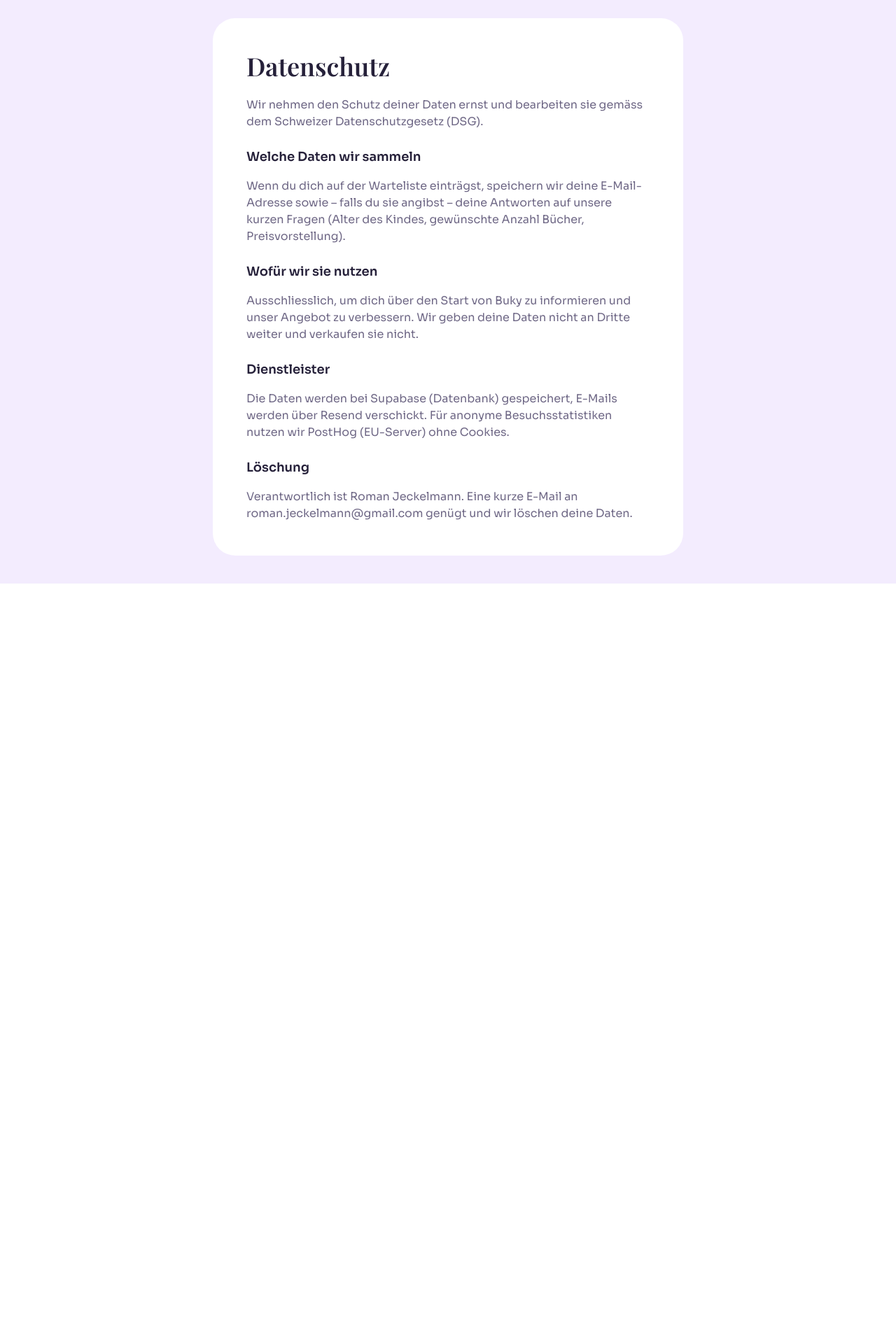
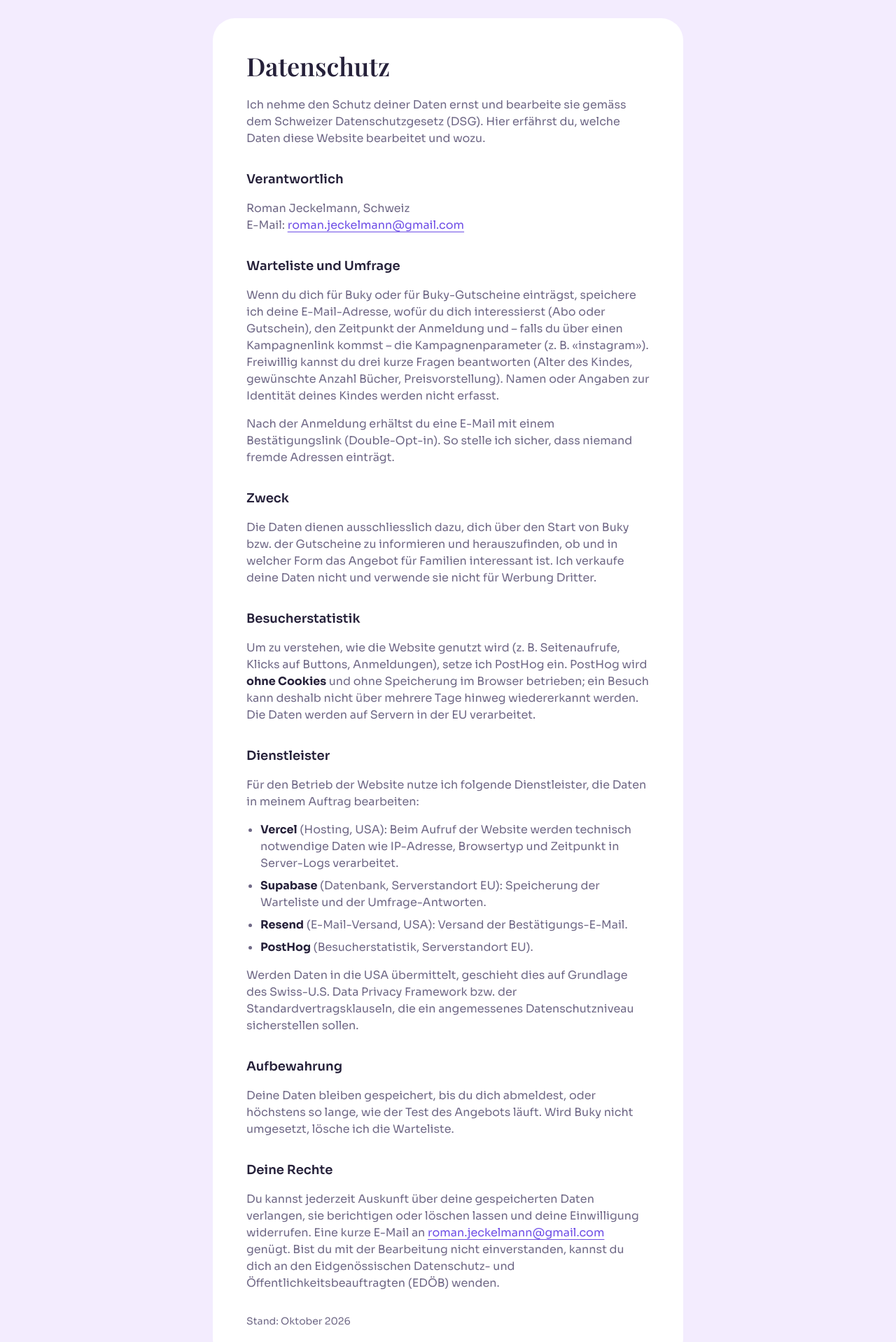
Before and after one commit to romjec/buky, a Next.js app: page /datenschutz in a window 1280 px wide. Shown: the part 100-2018 px from the top of the page at 70% size. Before the commit the page ends 934 px from the top, so only its background shows below. Built offline with nearby package versions, Linux system fonts and the light colour scheme; a web font is replaced by a local one.

Commit message:
Datenschutzerklärung vervollständigen (Hosting, Auslandtransfer, Rechte, Aufbewahrung)
Co-Authored-By: Claude Opus 5.5 <noreply@anthropic.com>
Claude-Session: https://claude.ai/code/session_01FLhEyTHZkVCBNLaz2D3vPo

```diff
--- a/src/app/datenschutz/page.tsx
+++ b/src/app/datenschutz/page.tsx
@@ -3,35 +3,100 @@ import { SimplePage } from "@/components/SimplePage";
 
 export const metadata: Metadata = { title: "Datenschutz – Buky" };
 
+function H2({ children }: { children: React.ReactNode }) {
+  return <h2 className="pt-4 text-lg font-semibold text-ink">{children}</h2>;
+}
+
 export default function DatenschutzPage() {
   return (
     <SimplePage>
       <h1 className="font-serif text-4xl font-semibold">Datenschutz</h1>
-      {/* Entwurf – vor dem Livegang juristisch prüfen lassen */}
+      {/* Entwurf – vor dem Start des Verkaufs juristisch prüfen lassen */}
       <div className="mt-6 space-y-4 text-muted">
         <p>
-          Wir nehmen den Schutz deiner Daten ernst und bearbeiten sie gemäss dem Schweizer Datenschutzgesetz (DSG).
+          Ich nehme den Schutz deiner Daten ernst und bearbeite sie gemäss dem Schweizer Datenschutzgesetz (DSG). Hier
+          erfährst du, welche Daten diese Website bearbeitet und wozu.
         </p>
-        <h2 className="pt-2 text-lg font-semibold text-ink">Welche Daten wir sammeln</h2>
+
+        <H2>Verantwortlich</H2>
         <p>
-          Wenn du dich auf der Warteliste einträgst, speichern wir deine E-Mail-Adresse sowie – falls du sie angibst –
-          deine Antworten auf unsere kurzen Fragen (Alter des Kindes, gewünschte Anzahl Bücher, Preisvorstellung).
+          Roman Jeckelmann, Schweiz
+          <br />
+          E-Mail:{" "}
+          <a href="mailto:roman.jeckelmann@gmail.com" className="text-violet underline underline-offset-4">
+            roman.jeckelmann@gmail.com
+          </a>
         </p>
-        <h2 className="pt-2 text-lg font-semibold text-ink">Wofür wir sie nutzen</h2>
+
+        <H2>Warteliste und Umfrage</H2>
         <p>
-          Ausschliesslich, um dich über den Start von Buky zu informieren und unser Angebot zu verbessern. Wir geben
-          deine Daten nicht an Dritte weiter und verkaufen sie nicht.
+          Wenn du dich für Buky oder für Buky-Gutscheine einträgst, speichere ich deine E-Mail-Adresse, wofür du dich
+          interessierst (Abo oder Gutschein), den Zeitpunkt der Anmeldung und – falls du über einen Kampagnenlink kommst
+          – die Kampagnenparameter (z. B. «instagram»). Freiwillig kannst du drei kurze Fragen beantworten (Alter des
+          Kindes, gewünschte Anzahl Bücher, Preisvorstellung). Namen oder Angaben zur Identität deines Kindes werden
+          nicht erfasst.
         </p>
-        <h2 className="pt-2 text-lg font-semibold text-ink">Dienstleister</h2>
         <p>
-          Die Daten werden bei Supabase (Datenbank) gespeichert, E-Mails werden über Resend verschickt. Für anonyme
-          Besuchsstatistiken nutzen wir PostHog (EU-Server) ohne Cookies.
+          Nach der Anmeldung erhältst du eine E-Mail mit einem Bestätigungslink (Double-Opt-in). So stelle ich sicher,
+          dass niemand fremde Adressen einträgt.
         </p>
-        <h2 className="pt-2 text-lg font-semibold text-ink">Löschung</h2>
+
+        <H2>Zweck</H2>
         <p>
-          Verantwortlich ist Roman Jeckelmann. Eine kurze E-Mail an roman.jeckelmann@gmail.com genügt und wir löschen
-          deine Daten.
+          Die Daten dienen ausschliesslich dazu, dich über den Start von Buky bzw. der Gutscheine zu informieren und
+          herauszufinden, ob und in welcher Form das Angebot für Familien interessant ist. Ich verkaufe deine Daten
+          nicht und verwende sie nicht für Werbung Dritter.
         </p>
+
+        <H2>Besucherstatistik</H2>
+        <p>
+          Um zu verstehen, wie die Website genutzt wird (z. B. Seitenaufrufe, Klicks auf Buttons, Anmeldungen), setze
+          ich PostHog ein. PostHog wird <strong className="text-ink">ohne Cookies</strong> und ohne Speicherung im
+          Browser betrieben; ein Besuch kann deshalb nicht über mehrere Tage hinweg wiedererkannt werden. Die Daten
+          werden auf Servern in der EU verarbeitet.
+        </p>
+
+        <H2>Dienstleister</H2>
+        <p>Für den Betrieb der Website nutze ich folgende Dienstleister, die Daten in meinem Auftrag bearbeiten:</p>
+        <ul className="list-disc space-y-2 pl-5">
+          <li>
+            <strong className="text-ink">Vercel</strong> (Hosting, USA): Beim Aufruf der Website werden technisch
+            notwendige Daten wie IP-Adresse, Browsertyp und Zeitpunkt in Server-Logs verarbeitet.
+          </li>
+          <li>
+            <strong className="text-ink">Supabase</strong> (Datenbank, Serverstandort EU): Speicherung der Warteliste
+            und der Umfrage-Antworten.
+          </li>
+          <li>
+            <strong className="text-ink">Resend</strong> (E-Mail-Versand, USA): Versand der Bestätigungs-E-Mail.
+          </li>
+          <li>
+            <strong className="text-ink">PostHog</strong> (Besucherstatistik, Serverstandort EU).
+          </li>
+        </ul>
+        <p>
+          Werden Daten in die USA übermittelt, geschieht dies auf Grundlage des Swiss-U.S. Data Privacy Framework bzw.
+          der Standardvertragsklauseln, die ein angemessenes Datenschutzniveau sicherstellen sollen.
+        </p>
+
+        <H2>Aufbewahrung</H2>
+        <p>
+          Deine Daten bleiben gespeichert, bis du dich abmeldest, oder höchstens so lange, wie der Test des Angebots
+          läuft. Wird Buky nicht umgesetzt, lösche ich die Warteliste.
+        </p>
+
+        <H2>Deine Rechte</H2>
+        <p>
+          Du kannst jederzeit Auskunft über deine gespeicherten Daten verlangen, sie berichtigen oder löschen lassen und
+          deine Einwilligung widerrufen. Eine kurze E-Mail an{" "}
+          <a href="mailto:roman.jeckelmann@gmail.com" className="text-violet underline underline-offset-4">
+            roman.jeckelmann@gmail.com
+          </a>{" "}
+          genügt. Bist du mit der Bearbeitung nicht einverstanden, kannst du dich an den Eidgenössischen Datenschutz-
+          und Öffentlichkeitsbeauftragten (EDÖB) wenden.
+        </p>
+
+        <p className="pt-4 text-sm">Stand: Oktober 2026</p>
       </div>
     </SimplePage>
   );
```
